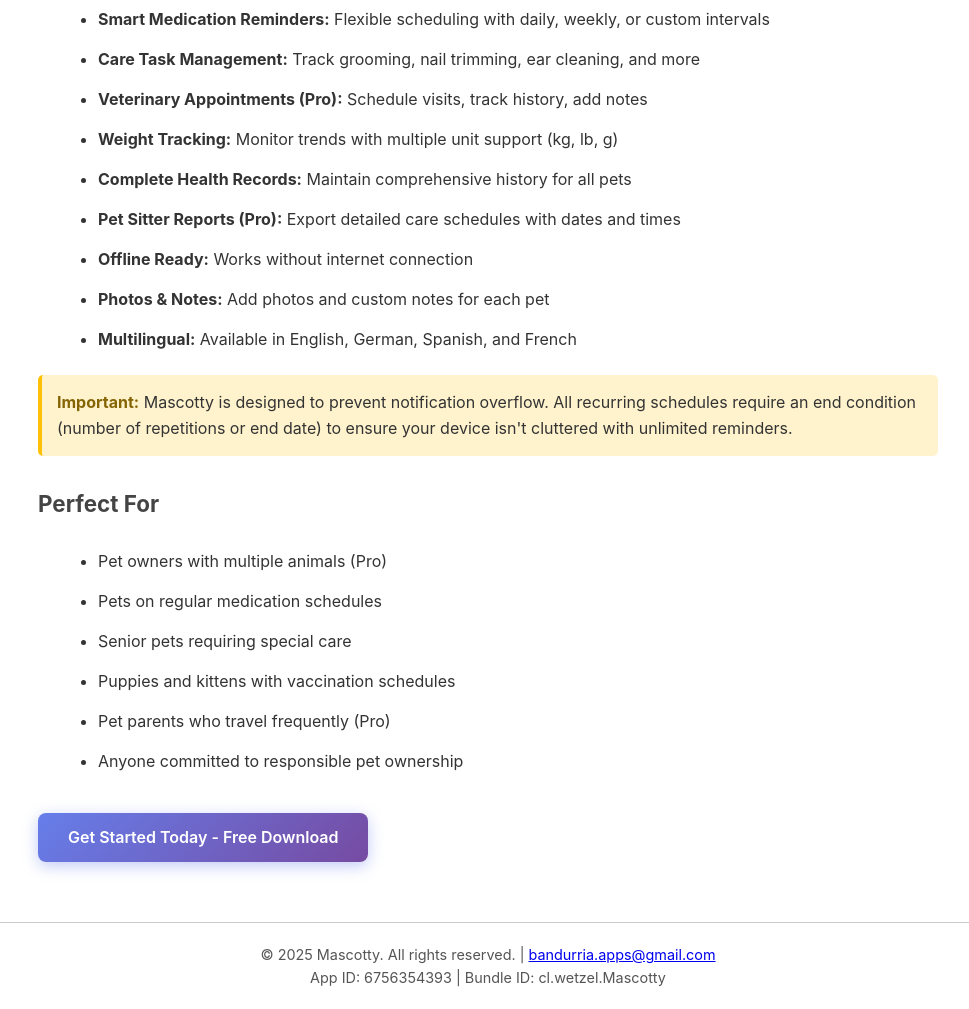
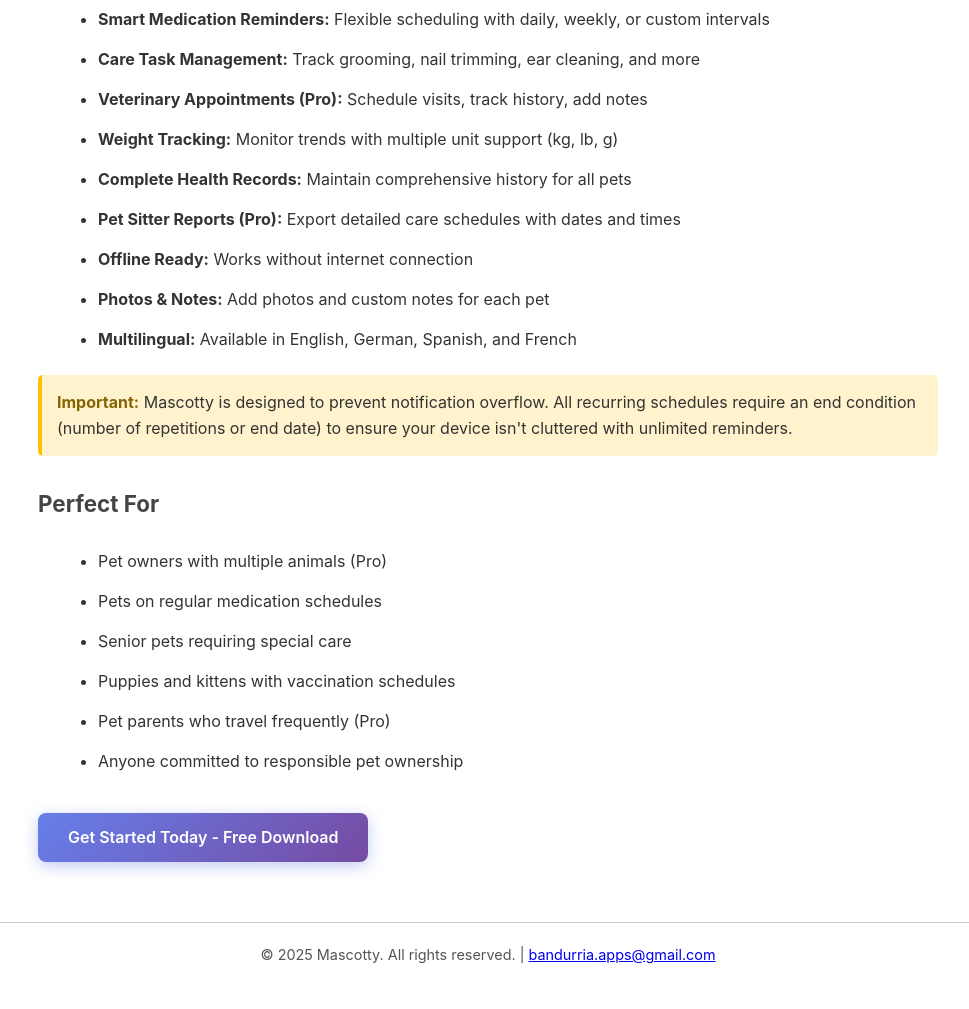
Before and after one commit to andreswb/Mascotty-app-site, a plain HTML site: page index.html in a window 1280 px wide. Shown: the part 2069-3078 px from the top of the page, without its empty margins (152-1121 px from the left). After the commit the page ends 3055 px from the top, so only its background shows below. Drawn offline with Linux system fonts and the light colour scheme.

Commit message:
Update index.html

```diff
--- a/index.html
+++ b/index.html
@@ -661,7 +661,6 @@
 
   <footer>
     © 2025 Mascotty. All rights reserved. | <a href="mailto:bandurria.apps@gmail.com">bandurria.apps@gmail.com</a><br>
-    App ID: 6756354393 | Bundle ID: cl.wetzel.Mascotty
   </footer>
 </body>
 </html>
```
